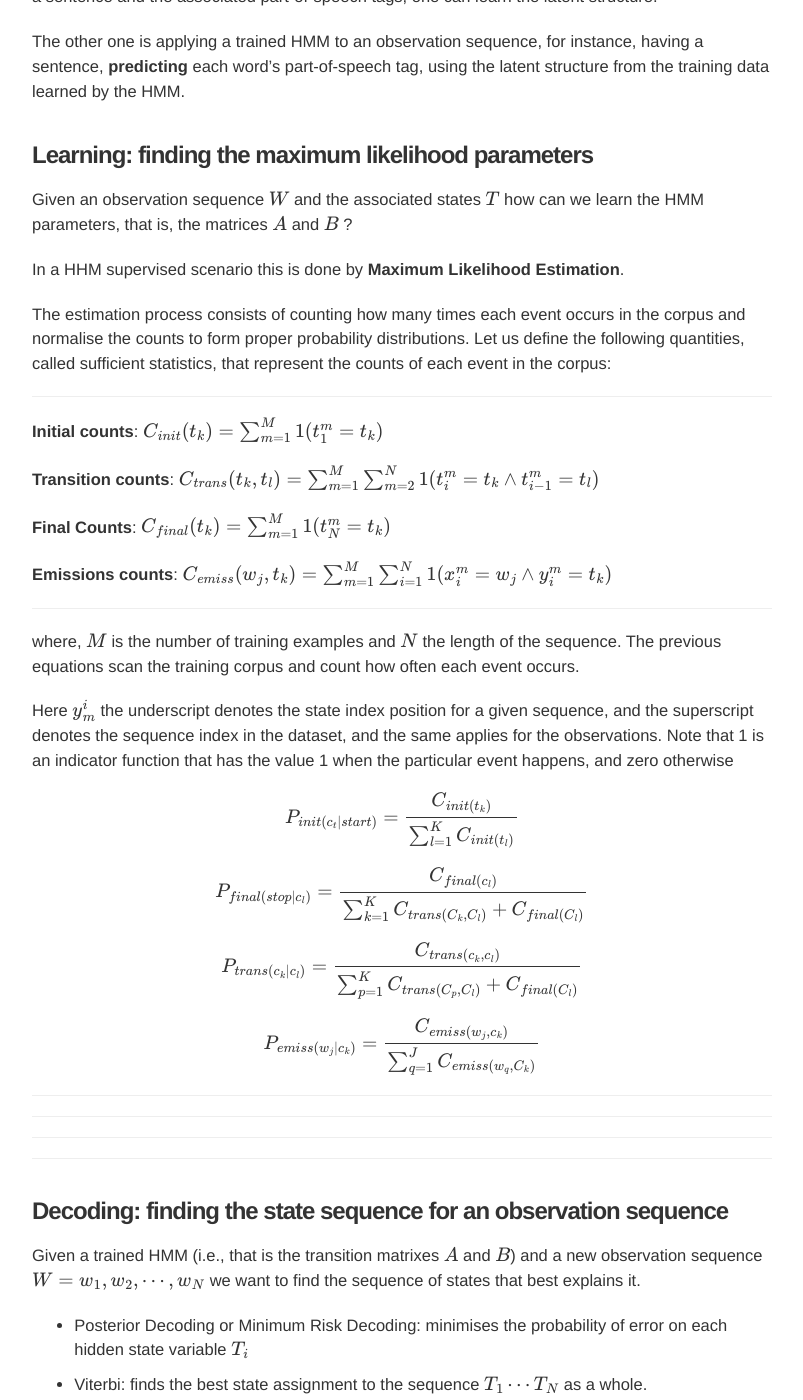
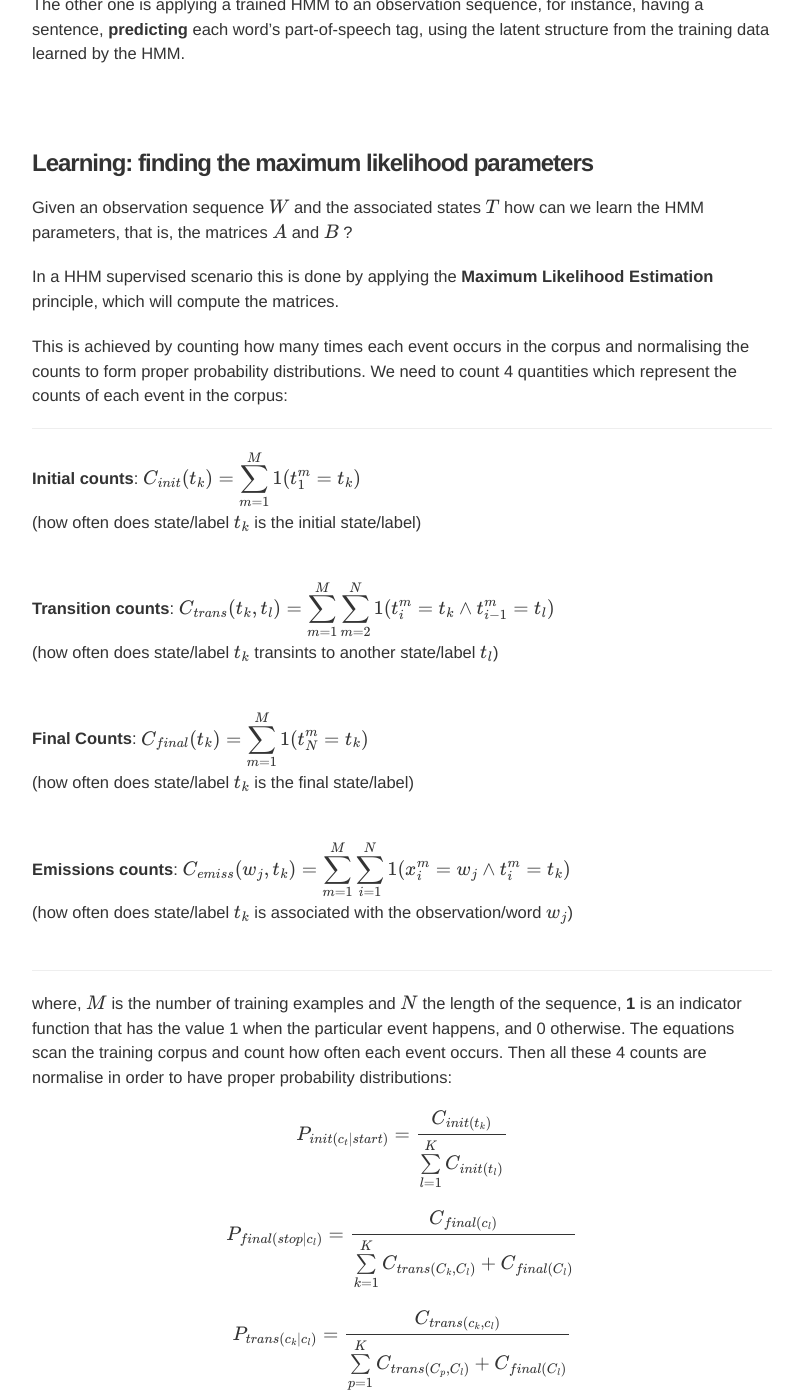
Before and after one commit to davidsbatista/davidsbatista.net, a Jekyll site: the page built from _posts/2017-08-09-HHM_and_Naive_Bayes.md, in a window 1280 px wide and 1400 px high, scrolled down 5291 px. Shown: the whole window, without its empty margins (238-1041 px from the left). Built offline with Jekyll 4.4.1, drawn with Linux system fonts in a browser that asks for light colours; nearby versions of some CDN libraries; some web fonts are replaced; formulas are drawn with MathJax 3; comment, search, counter and statistics services are not loaded; some of the changed text lies outside the part shown.

Commit message:
added more equations for HMM/NB and renamed files

```diff
--- a/_posts/2017-08-09-Sequential_Supervised_Learning_part_I.md
+++ b/_posts/2017-08-09-HHM_and_Naive_Bayes.md
@@ -1,15 +1,15 @@
 ---
 layout: post
-title: Hidden Markov Models and the Naive Bayes connection
+title: Hidden Markov Model and Naive Bayes relationship
 date: 2017-08-09 00:00:00
 tags: [hidden markov models, naive bayes, sequence classifier, tutorial]
 categories: [blog]
 comments: true
 disqus_identifier: 20170809
-preview_pic: /assets/images/2017-08-09-Sequential_Supervised_Learning_part_I.png
+preview_pic: /assets/images/2017-08-09-HMM.png
 ---
 
-This is the first post, of a series of posts, about sequential supervised learning applied to Natural Language Processing (NLP). In this post I will write about the classical algorithm for sequence learning, the Hidden Markov Model (HMM), explain how it's related with the Naive Bayes Model and it's limitations.
+This is the first post, of a series of posts, about sequential supervised learning applied to Natural Language Processing. In this first post I will write about the classical algorithm for sequence learning, the Hidden Markov Model (HMM), explain how it's related with the Naive Bayes Model and it's limitations.
 
 ## __Introduction__
 
@@ -21,7 +21,7 @@ A classical example in NLP is part-of-speech tagging, in this scenario, each $$x
 
 Another example, is named-entity recognition, in which, again, each $$x_{i}$$ describes a word and $$y_{i}$$ is a semantic label associated to that word (e.g.: _person_, _location_, _organization_, _event_, etc.).
 
-In both examples the data consist of sequences of $(x, y)$ pairs. We want to model our learning problem based on that sequence:
+In both examples __the data consist of sequences of $(x, y)$ pairs__. We want to model our learning problem based on that sequence:
 
 $$p(y_1, y_2, \dots, y_m \mid x_1, x_2, \dots, x_m)$$
 
@@ -179,38 +179,41 @@ We can now define two problems which can be solved by an HMM, the first is learn
 
 The other one is applying a trained HMM to an observation sequence, for instance, having a sentence, __predicting__ each word's part-of-speech tag, using the latent structure from the training data learned by the HMM.
 
+<br>
 
 #### __Learning: finding the maximum likelihood parameters__
 
-Given an observation sequence $$W$$ and the associated states $$T$$  how can we learn the HMM parameters, that is, the matrices $$A$$ and $$B$$ ?
+Given an observation sequence $$W$$ and the associated states $$T$$ how can we learn the HMM parameters, that is, the matrices $$A$$ and $$B$$ ?
 
-In a HHM supervised scenario this is done by __Maximum Likelihood Estimation__.
+In a HHM supervised scenario this is done by applying the __Maximum Likelihood Estimation__ principle, which will compute the matrices.
 
-The estimation process consists of counting how many times each event occurs in the corpus and normalise the counts to form proper probability distributions. Let us define the following quantities, called sufficient statistics, that represent the counts of each event in the corpus:
+This is achieved by counting how many times each event occurs in the corpus and normalising the counts to form proper probability distributions. We need to count 4 quantities which represent the counts of each event in the corpus:
 
 ___
 
+__Initial counts__: $$\displaystyle C_{init} (t_{k}) = \sum_{m=1}^{M} 1(t_{1}^m = t_{k})$$
+<br>(how often does state/label $$t_{k}$$ is the initial state/label)
+<br>
+<br>
 
-<!-- How often does tag $$t_{k}$$ is the initial state/tag: -->
-__Initial counts__: $$C_{init} (t_{k}) = \sum_{m=1}^{M} 1(t_{1}^m = t_{k})$$
+__Transition counts__: $$\displaystyle C_{trans} (t_{k}, t_{l}) = \sum_{m=1}^{M} \sum_{m=2}^N 1(t_{i}^{m} = t_{k} ∧ t_{i-1}^{m} = t_{l})$$
+<br>(how often does state/label $$t_{k}$$ transints to another state/label $$t_{l}$$)
+<br>
+<br>
 
+__Final Counts__: $$\displaystyle C_{final} (t_{k}) = \sum_{m=1}^{M} 1(t_{N}^m = t_{k})$$
+<br>(how often does state/label $$t_{k}$$ is the final state/label)
+<br>
+<br>
 
-<!-- How often does tag t_{k} transints to t_{l} -->
-__Transition counts__: $$C_{trans} (t_{k}, t_{l}) = \sum_{m=1}^{M} \sum_{m=2}^N 1(t_{i}^{m} = t_{k} ∧ t_{i-1}^{m} = t_{l})$$
-
-
-<!-- How often does tag t_{k} is the final state/tag -->
-__Final Counts__: $$C_{final} (t_{k}) = \sum_{m=1}^{M} 1(t_{N}^m = t_{k})$$
-
-
-<!-- How often does tag/state t_{k} is associated with the observation/word w_{j} -->
-__Emissions counts__: $$C_{emiss} (w_{j},t_{k}) = \sum_{m=1}^{M} \sum_{i=1}^N 1(x_{i}^{m} = w_{j} ∧ y_{i}^{m} = t_{k})$$
+__Emissions counts__: $$\displaystyle C_{emiss} (w_{j},t_{k}) = \sum_{m=1}^{M} \sum_{i=1}^N 1(x_{i}^{m} = w_{j} ∧ t_{i}^{m} = t_{k})$$
+<br>(how often does state/label $$t_{k}$$ is associated with the observation/word $$w_{j}$$)
+<br>
+<br>
 
 ___
 
-where, $$M$$ is the number of training examples and $$N$$ the length of the sequence. The previous equations scan the training corpus and count how often each event occurs.
-
-Here $$y_{m}^{i}$$ the underscript denotes the state index position for a given sequence, and the superscript denotes the sequence index in the dataset, and the same applies for the observations. Note that 1 is an indicator function that has the value 1 when the particular event happens, and zero otherwise
+where, $$M$$ is the number of training examples and $$N$$ the length of the sequence, __1__ is an indicator function that has the value 1 when the particular event happens, and 0 otherwise. The equations scan the training corpus and count how often each event occurs. Then all these 4 counts are normalise in order to have proper probability distributions:
 
 <!--
 my data = M = number of training examples
@@ -223,46 +226,38 @@ y - state sequence
 https://jyyuan.wordpress.com/2014/01/28/baum-welch-algorithm-finding-parameters-for-our-hmm/
 http://setosa.io/ev/markov-chains/
 https://vimeo.com/154512602
+
+http://www3.cs.stonybrook.edu/~ychoi/cse628/lecture/06-hmm.pdf
+
 -->
 
 
-$$P_{init(c_{t}|start)} = \frac { C_{init(t_{k})} } {\sum_{l=1}^{K} C_{init(t_{l})}}$$
+$$P_{init(c_{t}|start)} = \frac { C_{init(t_{k})} } {\sum\limits_{l=1}^{K} C_{init(t_{l})}}$$
 
 
-$$P_{final(stop|c_{l})} = \frac { C_{final(c_{l})} } {\sum_{k=1}^{K} C_{trans(C_{k},C_{l})} + C_{final(C_{l}) }}$$
+$$P_{final(stop|c_{l})} = \frac { C_{final(c_{l})} } {\sum\limits_{k=1}^{K} C_{trans(C_{k},C_{l})} + C_{final(C_{l}) }}$$
 
 
-$$P_{trans(c_{k}|c_{l})} = \frac { C_{trans(c_{k},c_{l})} } {\sum_{p=1}^{K} C_{trans(C_{p},C_{l})} + C_{final(C_{l}) }}$$
+$$P_{trans(c_{k}|c_{l})} = \frac { C_{trans(c_{k},c_{l})} } {\sum\limits_{p=1}^{K} C_{trans(C_{p},C_{l})} + C_{final(C_{l}) }}$$
 
 
-$$P_{emiss(w_{j}|c_{k})} = \frac { C_{emiss(w_{j},c_{k})} } { \sum_{q=1}^{J} C_{emiss(w_{q},C_{k})}}$$
-
-
-
-
-
-
-
-
+$$P_{emiss(w_{j}|c_{k})} = \frac { C_{emiss(w_{j},c_{k})} } { \sum\limits_{q=1}^{J} C_{emiss(w_{q},C_{k})}}$$
 
 ___
-___
-___
-___
 
+These equations will give is the __transition probability__ matrix $$A$$, with the probabilities from going from one label to another and the __emission probability__ matrix $$B$$ with the probabilities of an observation being generated from a state.
 
-
-
-
-
+<br>
 
 #### __Decoding: finding the state sequence for an observation sequence__
 
-Given a trained HMM (i.e., that is the transition matrixes $$A$$ and $$B$$) and a new observation sequence $$W = w_{1}, w_{2}, \cdots, w_{N}$$ we want to find the sequence of states that best explains it.
+Given a trained HMM (i.e., that is the transition matrixes $$A$$ and $$B$$) and a new observation sequence $$W = w_{1}, w_{2}, \cdots, w_{N}$$ we want to find the sequence of states $$T = t_{1}, t_{2}, \cdots, t_{N}$$ that best explains it. There are two ways of doing this:
 
-* Posterior Decoding or Minimum Risk Decoding: minimises the probability of error on each hidden state variable $$T_{i}$$
+* __Posterior Decoding__: minimises the probability of error on each hidden state variable $$T_{i}$$, it consists in picking the highest
+  state posterior for each position $$i$$ in the sequence. This approach does not guarantee that selected tag/label sequence is valid, there might be a transition between two of the best state posteriors with probability zero.
 
-* Viterbi: finds the best state assignment to the sequence $$T_{1} \cdots T_{N}$$ as a whole.
+* __Viterbi__: finds the best state assignment to the sequence $$T_{1} \cdots T_{N}$$ as a whole. It takes into consideration how selecting one
+
 
 <!--
 Selecting the state with the highest posterior for each position independently,
@@ -273,16 +268,17 @@ $$\hat{y} = argmax p(Y_{i} = y_{i} \mid X = x)$$
 * state posterior : prob. being in a given state in a certain position given the observed sequence
 * transition posterior:
 
+to compute the posteriors we need to compute the likelihood
 
-to compute the posteriors we need to compute the likelihood
+-->
 
 
 ##### __Likelihood: computing the probability of an observation sequence__
 
+<!--
 * Given an HMM $$\gamma$$ = ($$A$$,$$B$$) and an observation sequence $$W = w_{1}, w_{2}, \dots, w_{T}$$
 * How to determine the likelihood $$P( W \mid λ)$$, i.e., what is the probability of this observation sequence ?
 * Forward algorithm
-
 
 for a particular hidden state Q and an observation O, the likelihood of the observation sequence is:
 
@@ -321,6 +317,8 @@ there are $$N^{T}$$ possible hidden sequences.
 
 For a task of part-of-speech tagging, we have 12 tags (N) and having a sentence with 10 words, that would be 12^10 separate observation likelihoods to compute.
 
+
+
 __TODO__: Forward algorithm
 
 The forward algorithm computes the observation probability by summing over the probabilities of all possible hidden state paths that could generate the observation sequence, but it does so efficiently by implicitly folding each of these paths into a single forward trellis.
@@ -349,7 +347,9 @@ The FB algorithm defines two auxiliary probabilities:
 
 
 
-
+<br>
+<br>
+<br>
 
 
 ### __HMM Important Observations__
@@ -358,9 +358,10 @@ The FB algorithm defines two auxiliary probabilities:
 
 * If we make the hidden state of HMM fixed, we will have a Naive Bayes model.
 
+<!--
+
 __TODO__: picture (Suppose we use graphical model's notation. Naive Bayes model can be described as)
 
-<!--
 https://stats.stackexchange.com/questions/303717/is-there-any-relationship-between-naive-bayes-and-hidden-markov-model
 -->
 
```
Also changed, not shown: _posts/2017-08-10-Maximum_Entropy_Markov_Model.md (renamed from _posts/2017-08-10-Sequential_Supervised_Learning_part_II.md, +3 -0 lines), _posts/_2017-08-11-Conditional_Random_Fields.md (renamed from _posts/_2017-08-11-Sequential_Supervised_Learning_part_III.md, +6 -0 lines).
